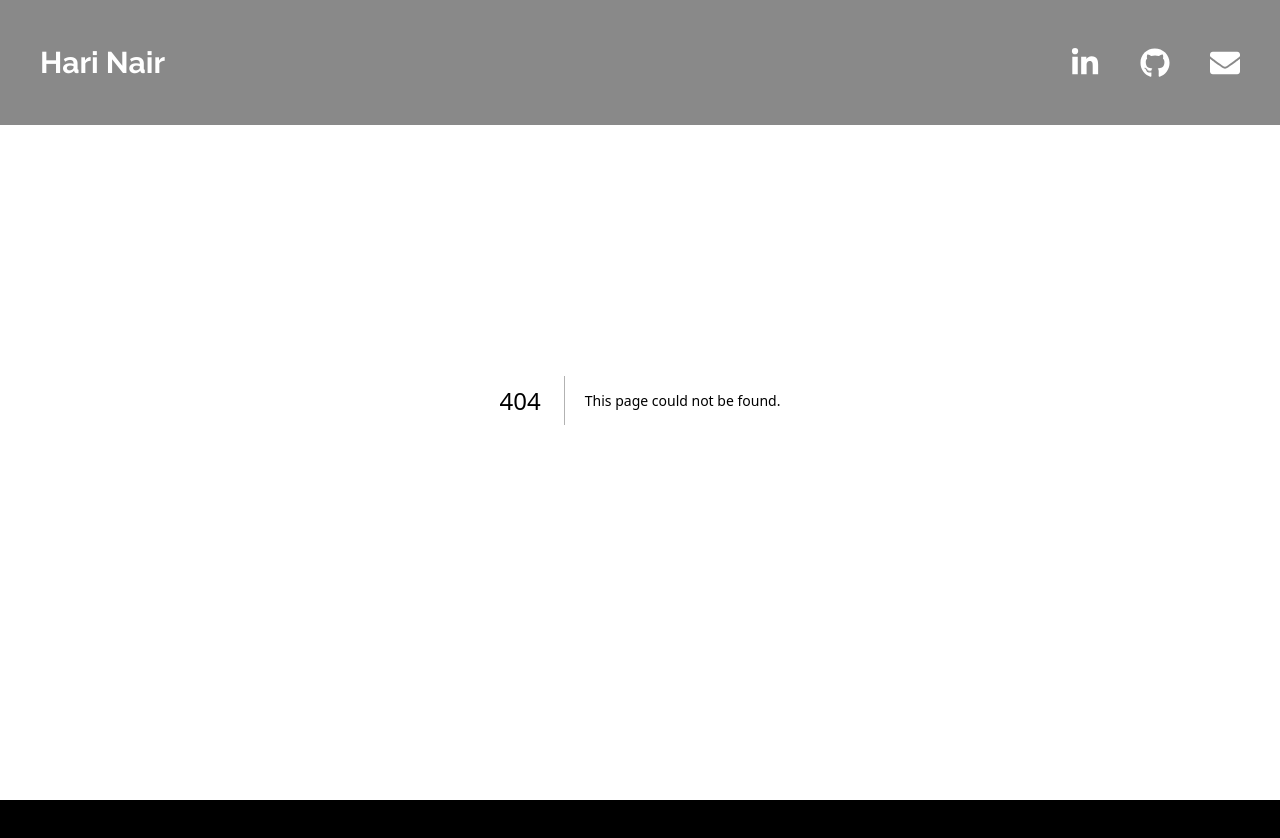
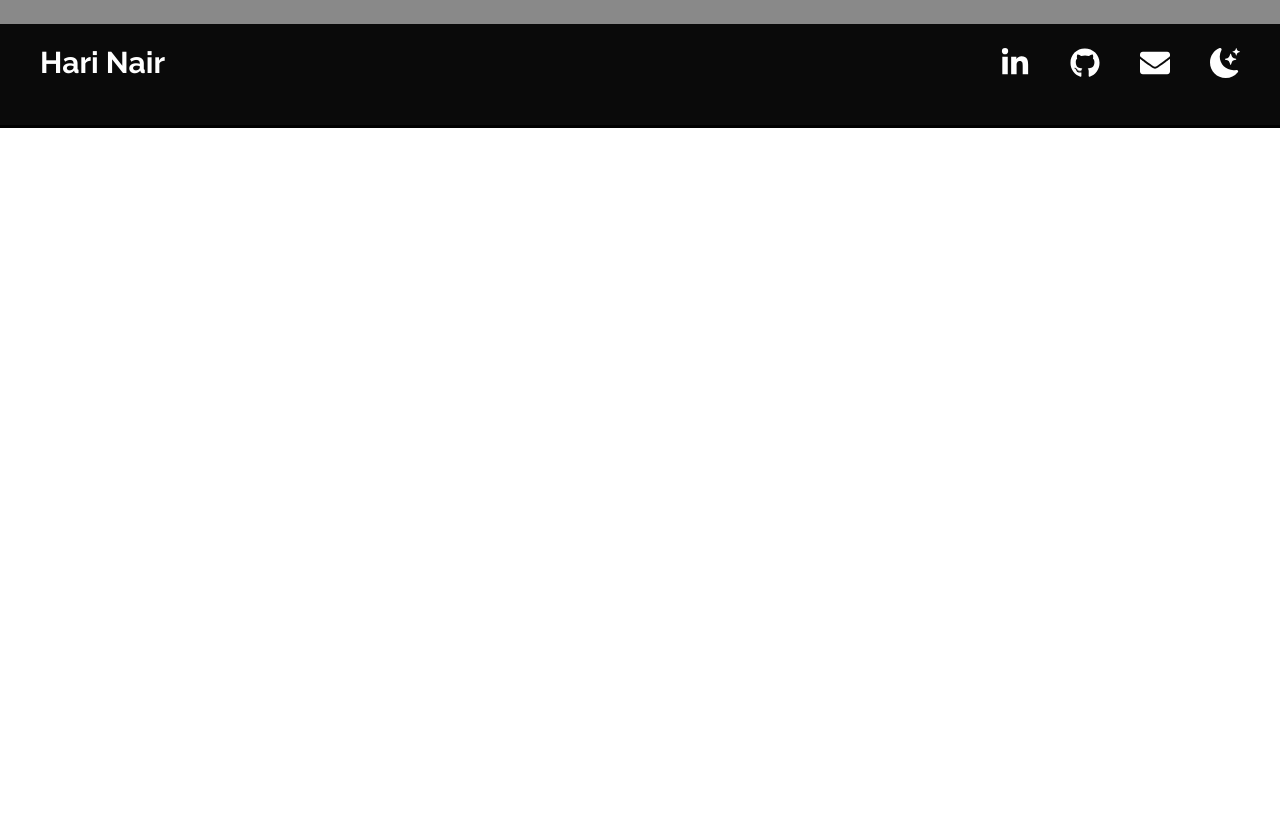
Before and after one commit to itsNairr/WebsitePortfolioV2, a Next.js app: page /about in a window 1280 px wide. Before the commit this address had no page. Shown: the top 838 px of the page. After the commit the page ends 800 px from the top, so only its background shows below. Built offline with nearby package versions, Linux system fonts and the light colour scheme.

Commit message:
Dark mode started

```diff
--- /dev/null
+++ b/app/Providers.jsx
@@ -0,0 +1,16 @@
+"use client";
+
+import React, { useState } from 'react';
+import { createContext } from "react";
+
+export const ThemeContext = createContext(null);
+function Providers( {children}) {
+    const [isDark, setIsDark] = useState(true);
+    return (
+        <div className={isDark ? 'dark' : ""}>
+            <ThemeContext.Provider value={{ isDark , setIsDark }}>{children}</ThemeContext.Provider>
+        </div>
+    );
+}
+
+export default Providers;
--- /dev/null
+++ b/app/about/page.tsx
@@ -0,0 +1,11 @@
+import React from 'react';
+
+function page(prop: any) {
+    return (
+        <div className='text-white'>
+            ABOUT
+        </div>
+    );
+}
+
+export default page;
--- a/app/components/Navbar.tsx
+++ b/app/components/Navbar.jsx
@@ -1,8 +1,15 @@
-import React from "react";
+"use client"
+
+import React, { useState } from "react";
 import { FaLinkedinIn, FaGithub, FaEnvelope } from "react-icons/fa";
+import { IoSunny } from "react-icons/io5";
+import { BsMoonStarsFill } from "react-icons/bs"
 import Link from "next/link";
+import { useContext } from "react";
+import { ThemeContext } from "../Providers";
 
 function Navbar() {
+  const { isDark, setIsDark } = useContext(ThemeContext);
   return (
     <main className="fixed w-full z-50 bg-dark/[.5]">
       <div className="text-white p-10">
@@ -12,6 +19,7 @@ function Navbar() {
             <a className="item" href="https://www.linkedin.com/in/hari-nair-0a1627251/" target="blank"><FaLinkedinIn /></a>
             <a className="item" href="https://github.com/itsNairr" target="blank"><FaGithub /></a>
             <a className="item" href="mailto:hariknair139@gmail.com"><FaEnvelope /></a>
+            <button className="item" onClick={() => setIsDark((prev)=> !prev)}>{isDark && <BsMoonStarsFill />}{!isDark && <IoSunny/>}</button>
           </div>
         </div>
       </div>
--- a/app/globals.css
+++ b/app/globals.css
@@ -4,8 +4,8 @@
 
 html {
   scroll-behavior: smooth;
-  background-color: rgb(20, 20, 20);
-  color: white;
+  /* background-color: rgb(20, 20, 20); */
+  /* color: white; */
 }
 
 /* page.tsx */
--- a/app/layout.tsx
+++ b/app/layout.tsx
@@ -2,7 +2,8 @@ import type { Metadata } from "next";
 import { Raleway } from "next/font/google";
 import Footer from "./components/Footer";
 import "./globals.css";
-import Navbar from "./components/Navbar";
+import Navbar from "./components/Navbar.jsx";
+import Providers from "./Providers";
 
 const raleway = Raleway({ subsets: ["latin"], weight: ["300", "500", "400", "700", "800", "600"], variable: "--font-raleway" });
 
@@ -19,9 +20,11 @@ export default function RootLayout({
   return (
     <html lang="en" className={`${raleway.variable} font-sans`}>
       <body>
-        <Navbar />
+        <Providers>
+          <Navbar />
         {children}
         <Footer />
+      </Providers>
         </body>
     </html>
   );
--- a/app/page.tsx
+++ b/app/page.tsx
@@ -2,12 +2,15 @@
 
 import Image from "next/image";
 import Lottie from "react-lottie";
-import animationData from "../app/lotties/scroll-down-light.json";
-import { useEffect, useState } from "react";
+import animationDataLight from "../app/lotties/scroll-down-light.json";
+import animationDataDark from "../app/lotties/scroll-down-dark.json";
+import { ThemeContext } from "./Providers";
+import { useEffect, useState, useContext } from "react";
 import AOS from "aos";
 import "aos/dist/aos.css";
 
 export default function Home() {
+  const { isDark } = useContext(ThemeContext);
   const [greeting, setGreeting] = useState("Hey,");
   useEffect(() => {
     AOS.init({
@@ -74,7 +77,7 @@ export default function Home() {
   const defaultOptions = {
     loop: true,
     autoplay: true,
-    animationData: animationData,
+    animationData: isDark ? animationDataLight : animationDataDark,
     rendererSettings: {
       preserveAspectRatio: "xMidYMid slice",
     },
@@ -100,7 +103,7 @@ export default function Home() {
   }, []);
 
   return (
-    <main className="min-h-screen max-h-full pt-10">
+    <main className="min-h-screen max-h-full pt-10 dark:text-white dark:bg-dark">
       <section className="min-h-screen text-[50px] flex items-center">
         <div className="flex flex-col items-center w-full">
           <div className="pb-[80px]" data-aos="zoom-in">
--- a/tailwind.config.ts
+++ b/tailwind.config.ts
@@ -1,6 +1,7 @@
 import type { Config } from "tailwindcss";
 
 const config: Config = {
+  darkMode: 'class',
   content: [
     "./pages/**/*.{js,ts,jsx,tsx,mdx}",
     "./components/**/*.{js,ts,jsx,tsx,mdx}",
--- a/tsconfig.json
+++ b/tsconfig.json
@@ -22,6 +22,6 @@
       "@/*": ["./*"]
     }
   },
-  "include": ["next-env.d.ts", "**/*.ts", "**/*.tsx", ".next/types/**/*.ts"],
+  "include": ["next-env.d.ts", "**/*.ts", "**/*.tsx", ".next/types/**/*.ts", "app/Providers.jsx", "app/components/Navbar.jsx"],
   "exclude": ["node_modules"]
 }
```
